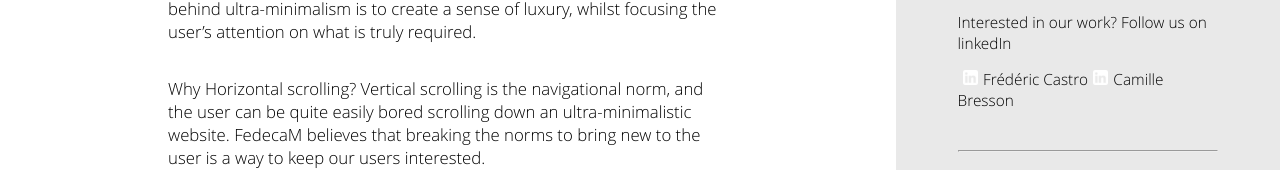
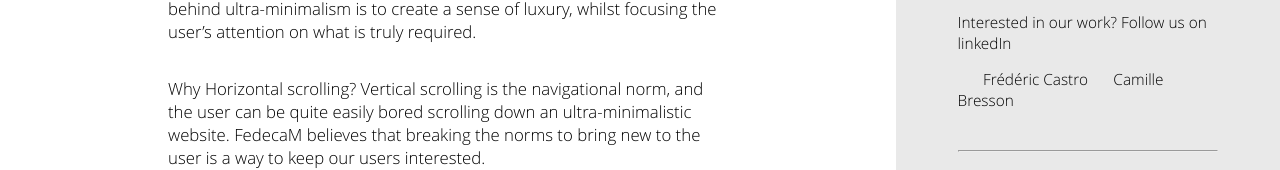
Before and after one commit to fredcst/css-animations, a Vue app: page / in a window 1280 px wide. Shown: the part 3729-3899 px from the top of the page. Built offline with nearby package versions, Linux system fonts and the light colour scheme.

Commit message:
dark linkedin logo page about

```diff
--- a/src/components/AboutVue.vue
+++ b/src/components/AboutVue.vue
@@ -21,8 +21,8 @@
         <div class="about-misc-follow">
           <p>Interested in our work? Follow us on linkedIn </p>
           <div class="about-rss">
-            <a href="#rss"><img class="rss" src="@/assets/linkedinlogo.svg">Frédéric Castro</a>
-            <a href="#rss"><img class="rss" src="@/assets/linkedinlogo.svg">Camille Bresson</a>
+            <a href="#rss"><img class="rss" src="@/assets/linkedinlogo-dark.svg">Frédéric Castro</a>
+            <a href="#rss"><img class="rss" src="@/assets/linkedinlogo-dark.svg">Camille Bresson</a>
           </div>
           <hr>
           <ul class="footer">
```
Also changed, not shown: src/assets/linkedinlogo-dark.svg (added).
